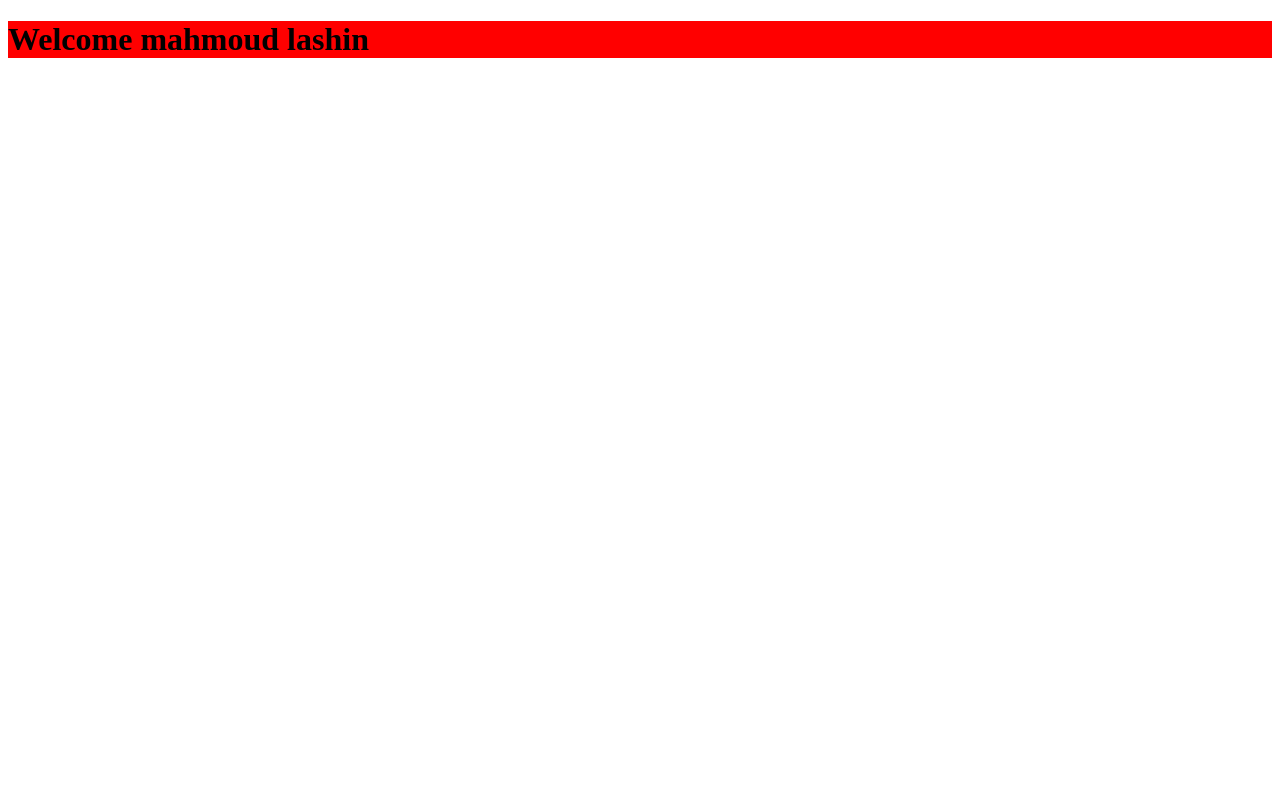
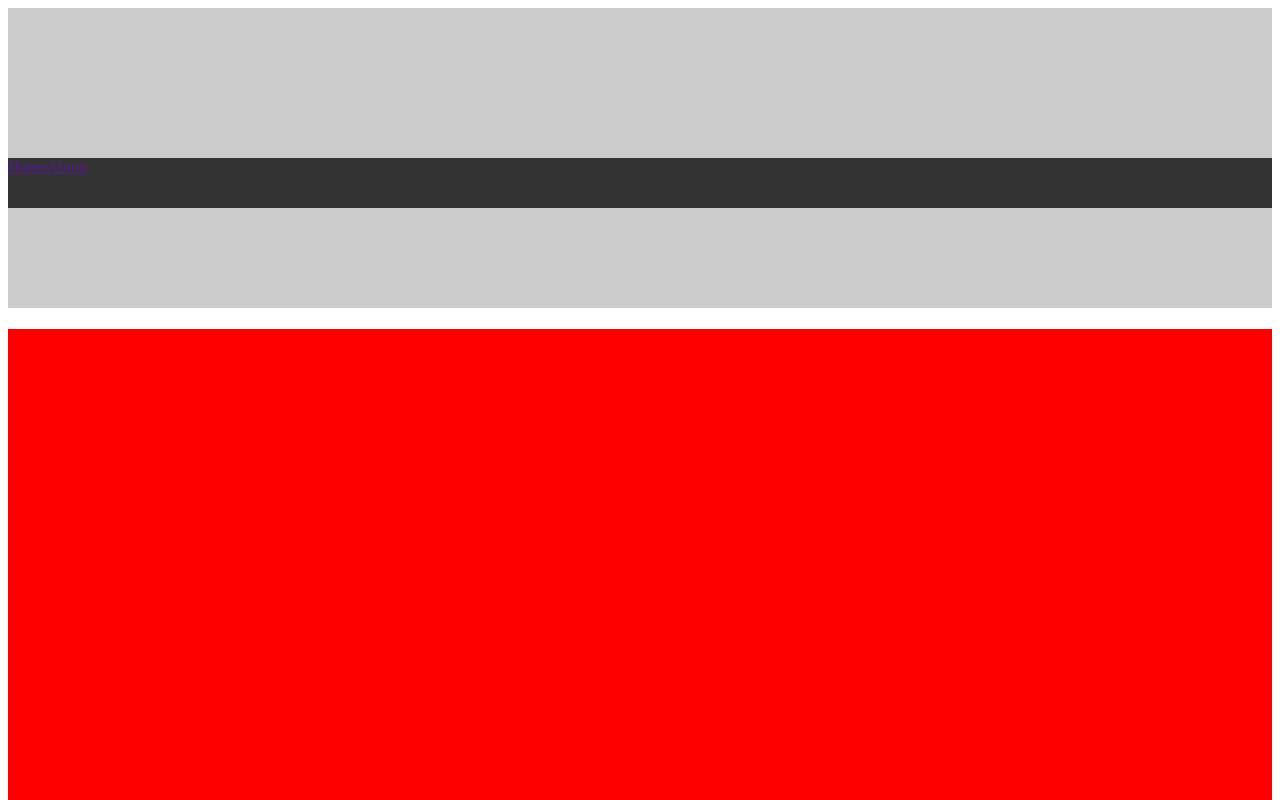
Before and after one commit to mahmoud19991/feature-branch, a plain HTML site: page index.html in a window 1280 px wide. Shown: the top 800 px of the page. Drawn offline with Linux system fonts and the light colour scheme.

Commit message:
wrong navBar

```diff
--- a/index.html
+++ b/index.html
@@ -8,7 +8,11 @@
 </head>
 <body>
 
-
+    <section style="background-color:#ccc;height:300px;width:100%;">
+		<div style="height:1000px; position:relative; margin-top:150px; float:left;width:100%;">
+			<nav id="subnav" style="background-color:#333; height:50px; color:#fff;  width:100%; float:left;z-index:1;"><a href="">Home</a><a href="">About</a></nav>
+		</div>
+ </section>
     <h1> Welcome mahmoud lashin </h1>
 </body>
 </html>
```
